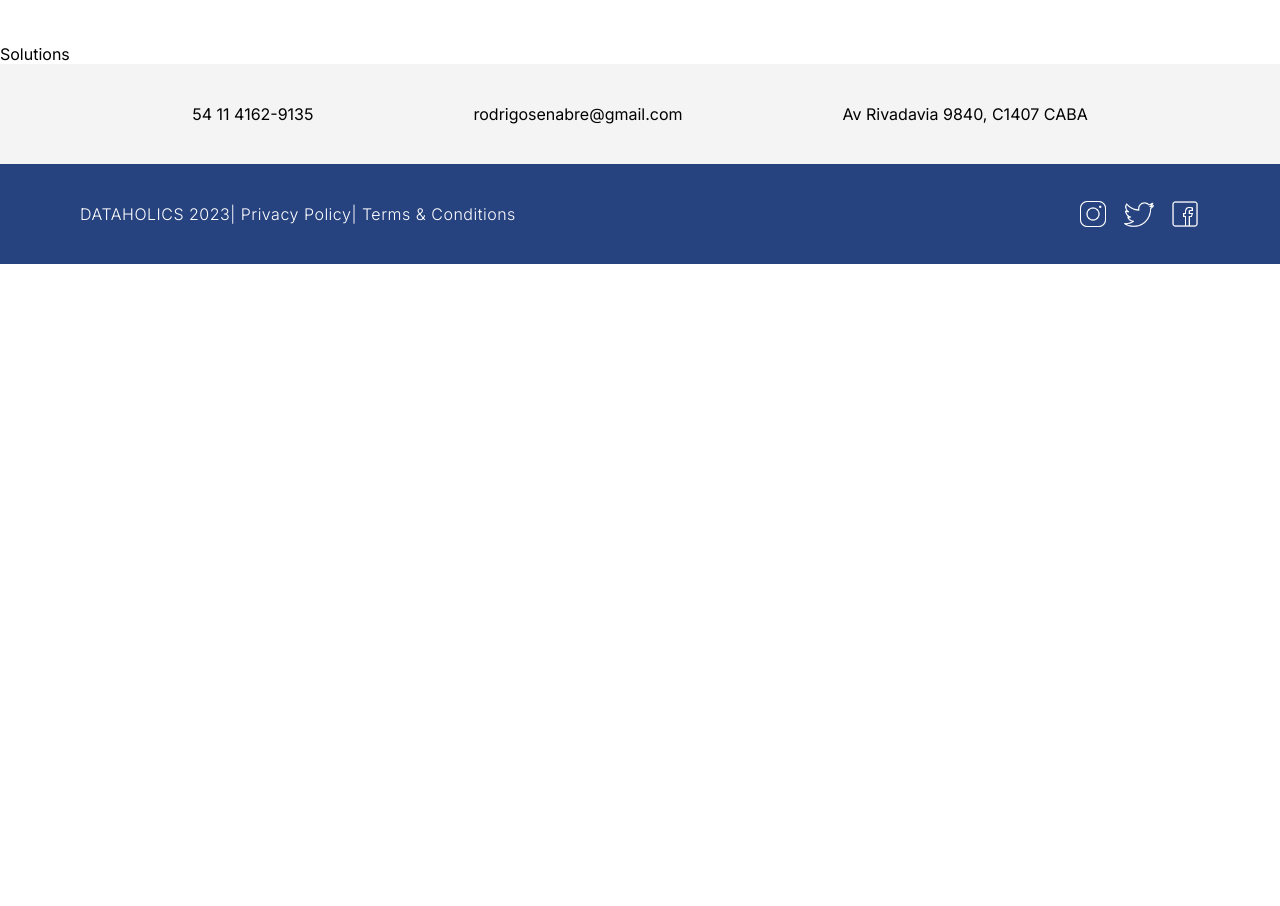
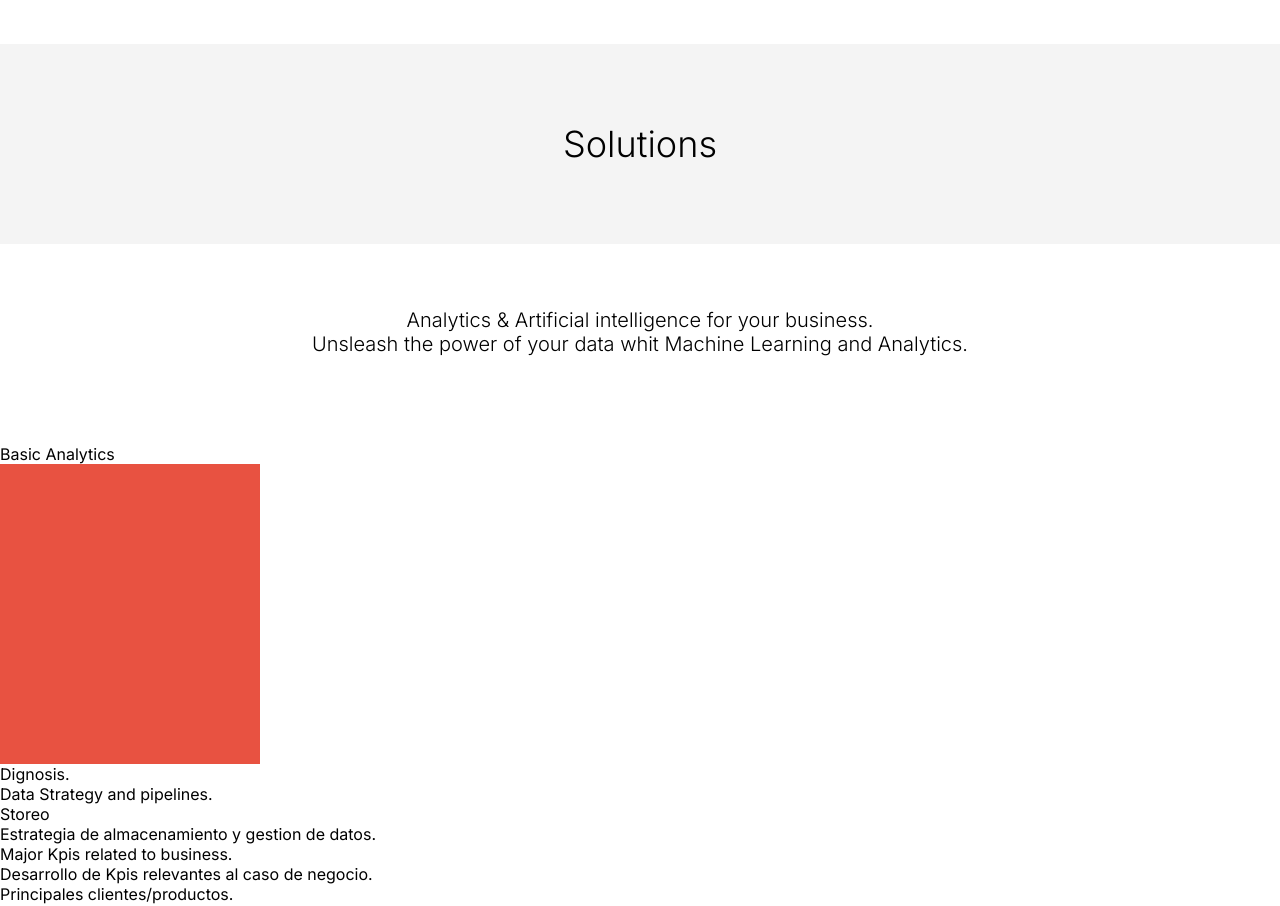
Before and after one commit to NicolasBomben/data-holics, a React (Vite) app: page /solutions in a window 1280 px wide. Shown: the part 106-1012 px from the top of the page. Before the commit the page ends 800 px from the top, so only its background shows below. Built offline with nearby package versions, Linux system fonts and the light colour scheme; the HTML template or start-up script is replaced by a standard one.

Commit message:
working on solutions

```diff
--- a/src/pages/Solutions.jsx
+++ b/src/pages/Solutions.jsx
@@ -1,8 +1,69 @@
 import React from 'react'
+
+import "./solutions.css";
 
 const Solutions = () => {
   return (
-    <div>Solutions</div>
+    <section className="solutions">
+      <div className="solutions-main">
+        <h1 className="solutions-main-text">Solutions</h1>
+      </div>
+      <div className="solutions-secondary">
+        <p className="secondary-text">
+          Analytics & Artificial intelligence for your business.
+        </p>
+        <p className="secondary-text">
+          Unsleash the power of your data whit Machine Learning and Analytics.
+        </p>
+      </div>
+      <div className="solutions-container">
+        <p className="box-text">Basic Analytics</p>
+        <div className="solutions-box">
+
+          <div className="box-img">
+
+          </div>
+          <ul className="box-list">
+            <li className="box-item">
+              Dignosis.
+            </li>
+            <li className="box-item">
+              Data Strategy and pipelines.
+            </li>
+            <li className="box-item">
+              Storeo
+            </li>
+            <li className="box-item">
+              Estrategia de almacenamiento y gestion de datos.
+            </li>
+            <li className="box-item">
+              Major Kpis related to business.
+            </li>
+            <li className="box-item">
+              Desarrollo de Kpis relevantes al caso de negocio.
+            </li>
+            <li className="box-item">
+              Principales clientes/productos.
+            </li>
+            <li className="box-item">
+              Personalized dashboards using your data.
+            </li>
+            <li className="box-item">
+              Usando la informacion previa, desarrollo de dashboards accesibles por distintas fuentes.
+            </li>
+            <li className="box-item">
+              Financial data and industry-related reports(Montly).
+            </li>
+            <li className="box-item">
+              Actualizacion mensual de datos financieros relevantes para el negcio utilizando licencia de bloomerg + CHATGPT.
+            </li>
+          </ul>
+        </div>
+
+
+
+      </div>
+    </section>
   )
 }
 
--- /dev/null
+++ b/src/pages/solutions.css
@@ -0,0 +1,46 @@
+.solutions-main{
+    width: 100vw;
+    height: 200px;
+    background: #F4F4F4;
+    display: flex;
+    align-items: center;
+    justify-content: center;
+}
+
+.solutions-main-text{
+    font-weight: 300;
+    font-size: 36px;
+}
+
+.solutions-secondary{
+    height: 200px;
+    padding-top: 4rem;
+}
+
+.secondary-text{
+    font-weight: 300;
+    font-size: 20px;
+    text-align: center;
+}
+
+.solutions-container{
+
+}
+
+.solutions-box{
+
+}
+
+.box-text{
+
+}
+
+.box-img{
+    width: 260px;
+    height: 300px;
+    background: #E85241;
+}
+
+.box-list{
+
+}
```
